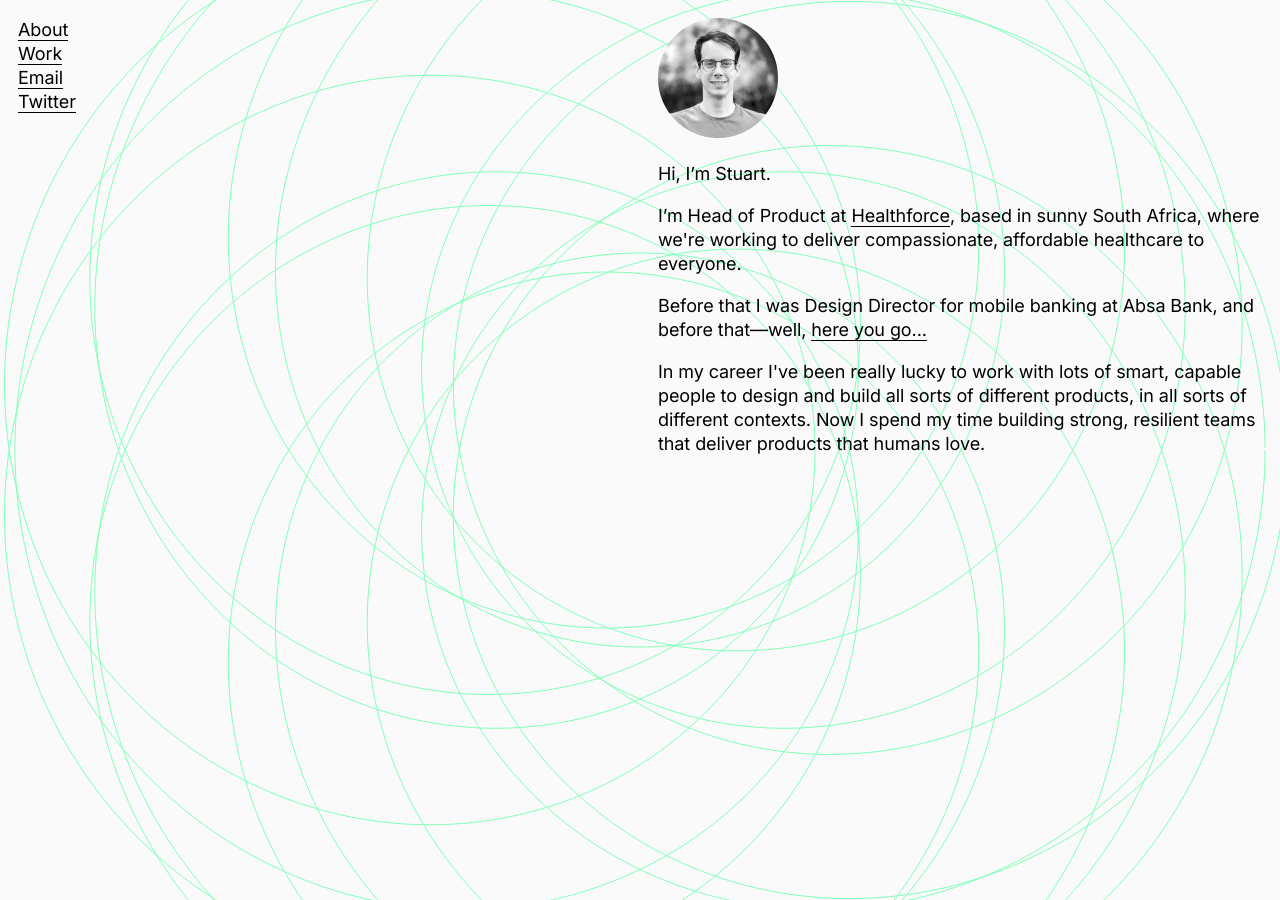
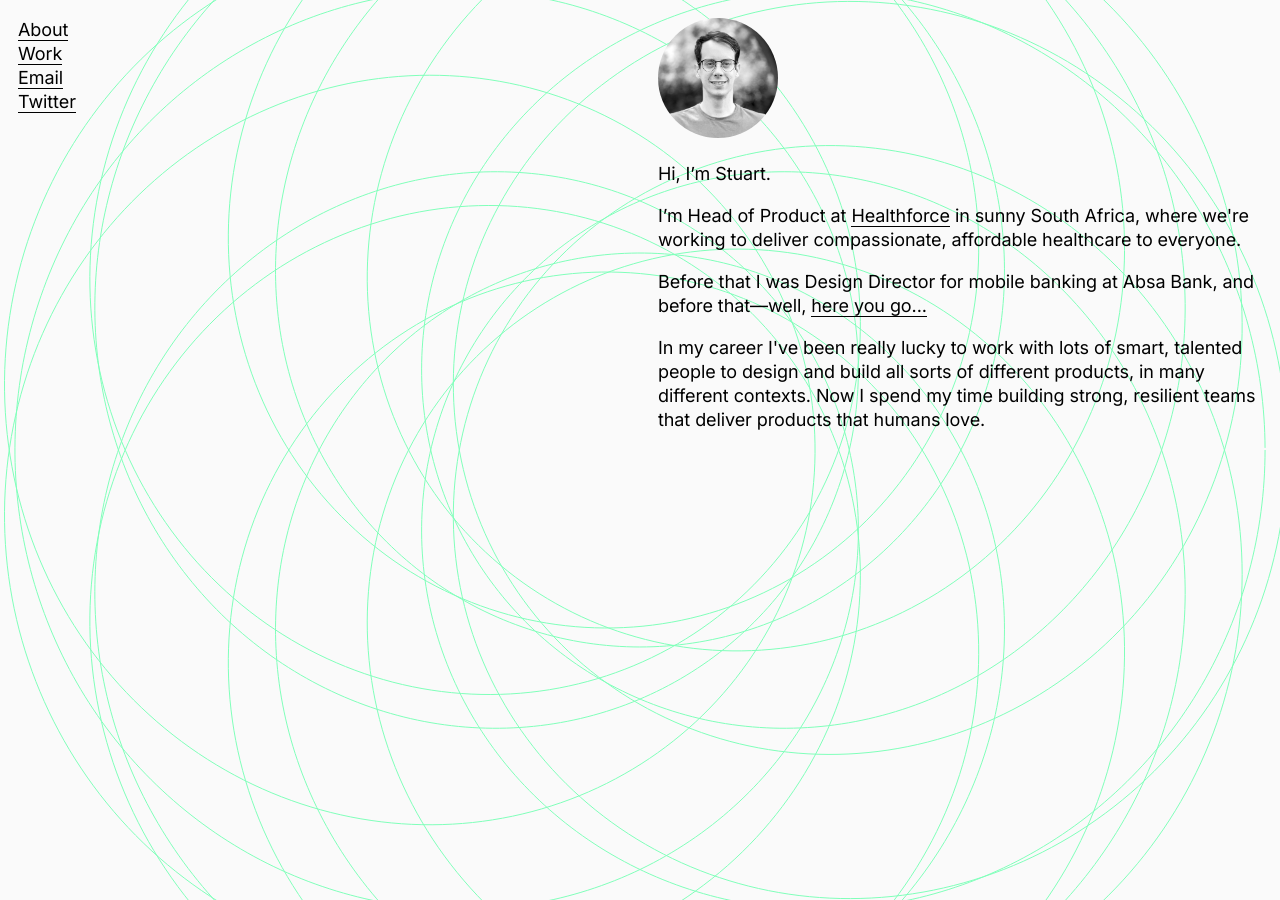
Before and after one commit to stuartwiener/stuartwiener.github.io, a Jekyll site: the page built from index.html, in a window 1280 px wide. Built offline with Jekyll 4.4.1, drawn with Linux system fonts in a browser that asks for light colours.

Commit message:
better copy

```diff
--- a/index.html
+++ b/index.html
@@ -7,8 +7,8 @@ published: true
 
 <h1>Hi, I’m Stuart.</h1>
 
-<p>I’m Head of Product at <a href="https://healthforce.io">Healthforce</a>, based in sunny South Africa, where we're working to deliver compassionate, affordable healthcare to everyone.</p>
+<p>I’m Head of Product at <a href="https://healthforce.io">Healthforce</a> in sunny South Africa, where we're working to deliver compassionate, affordable healthcare to everyone.</p>
 
 <p>Before that I was Design Director for mobile banking at Absa Bank, and before that—well, <a href="https://www.linkedin.com/in/stuartwiener/">here you go...</a></p>
 
-<p>In my career I've been really lucky to work with lots of smart, capable people to design and build all sorts of different products, in all sorts of different contexts. Now I spend my time building strong, resilient teams that deliver products that humans love.</p>
+<p>In my career I've been really lucky to work with lots of smart, talented people to design and build all sorts of different products, in many different contexts. Now I spend my time building strong, resilient teams that deliver products that humans love.</p>
```
